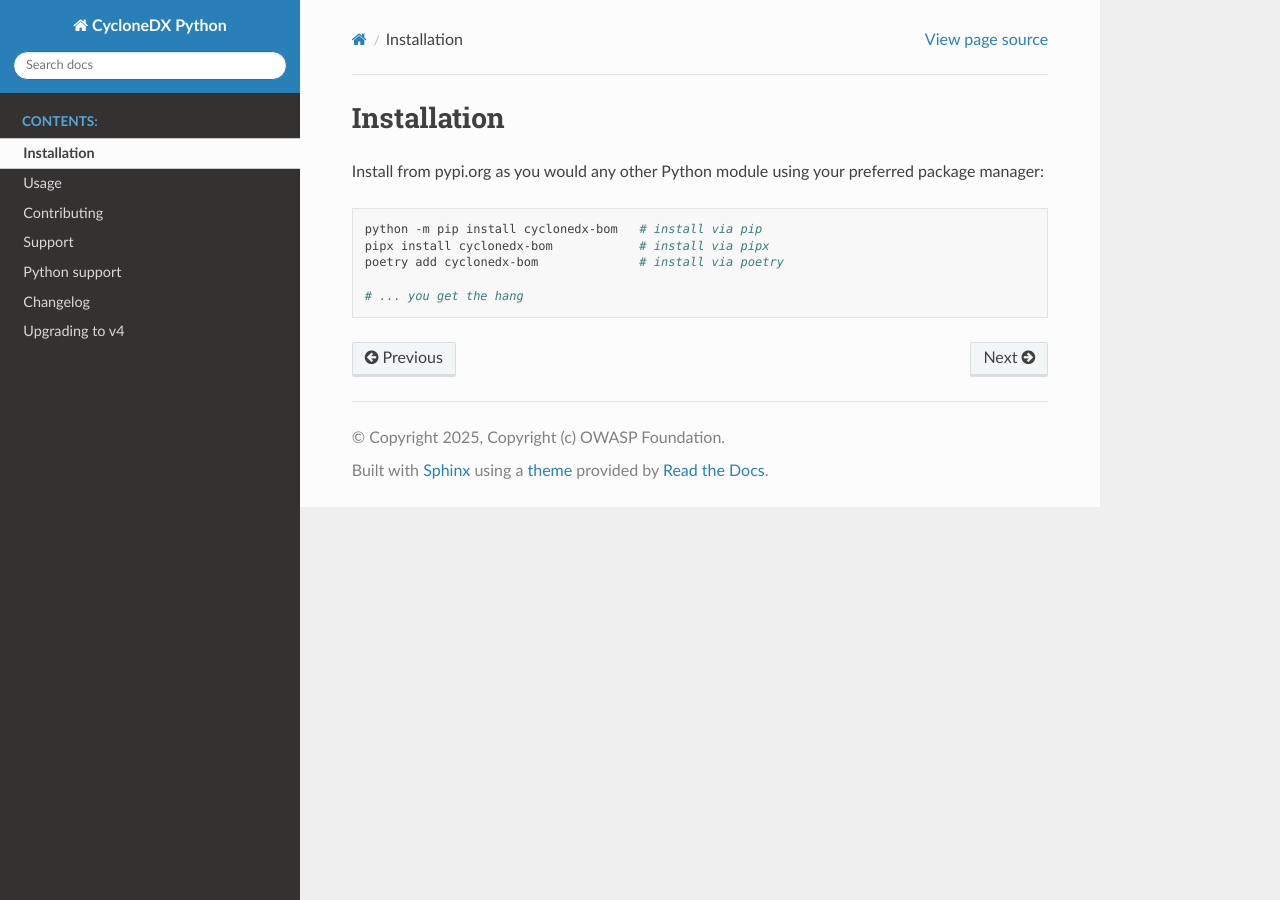
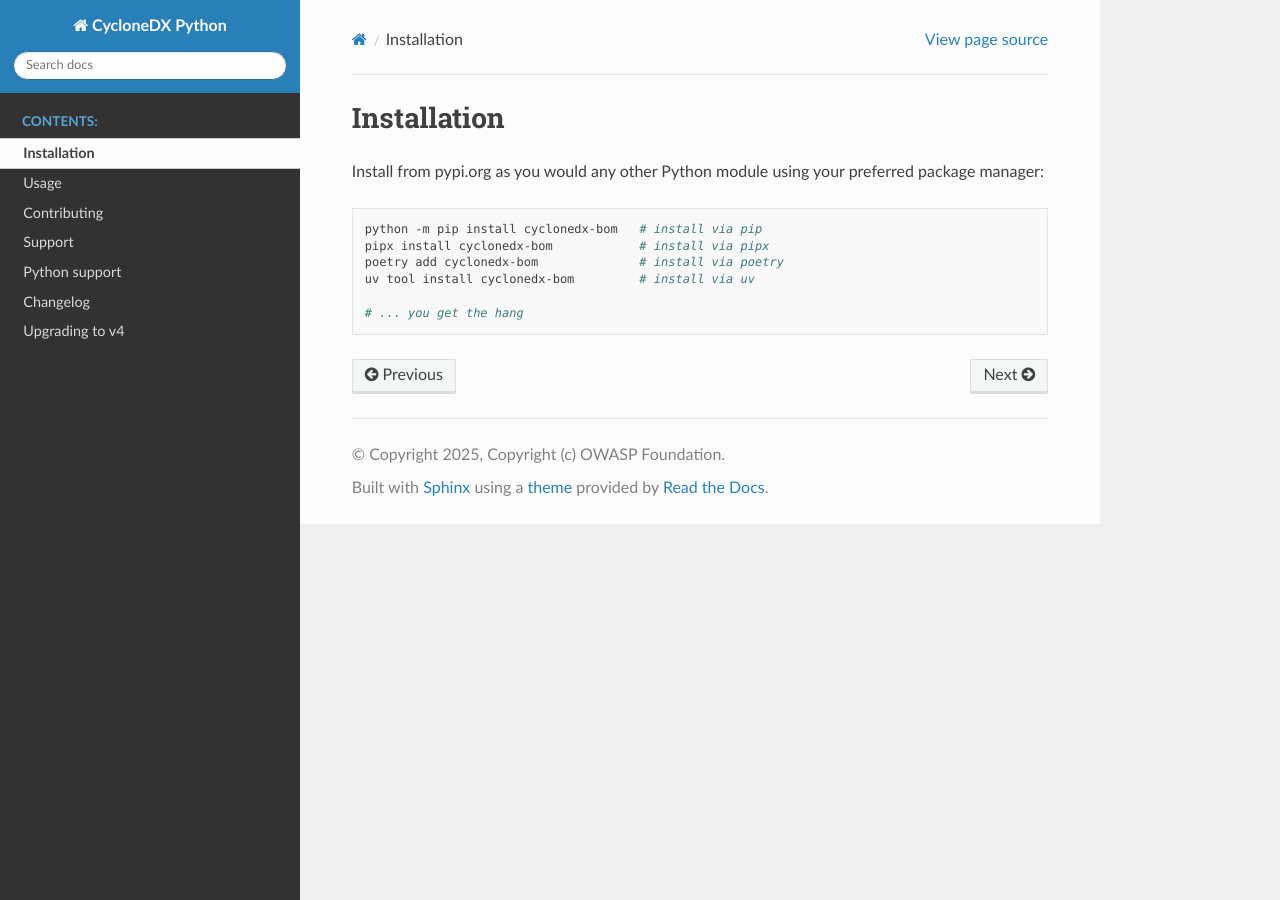
Before and after one commit to CycloneDX/cyclonedx-python, a Sphinx documentation site: the page built from docs/install.rst, in a window 1280 px wide. Built offline with Sphinx 7.4.7 and the Read the Docs theme 3.1.0, drawn with Linux system fonts in a browser that asks for light colours.

Commit message:
add uv as installation option
Signed-off-by: lightningRalf <lightningRalf@proton.me>

```diff
--- a/docs/install.rst
+++ b/docs/install.rst
@@ -8,5 +8,6 @@ Install from pypi.org as you would any other Python module using your preferred
    python -m pip install cyclonedx-bom   # install via pip
    pipx install cyclonedx-bom            # install via pipx
    poetry add cyclonedx-bom              # install via poetry
+   uv tool install cyclonedx-bom         # install via uv
 
    # ... you get the hang
```
